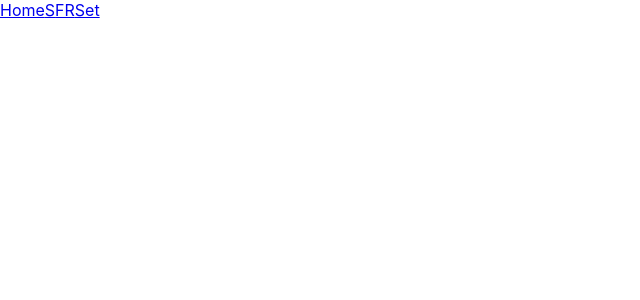
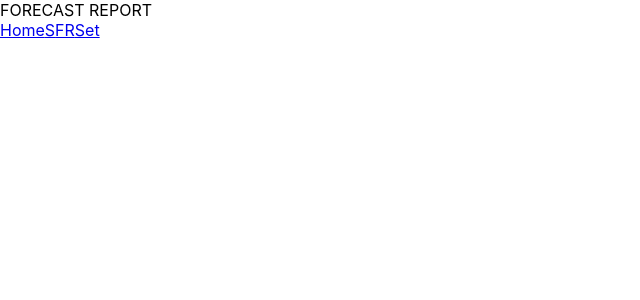
Before and after one commit to alexandrufako/weather-app1, a React (Create React App) app: page /forecast in a window 1280 px wide. Shown: the top 300 px of the page, without its empty margins (0-640 px from the left). Built offline with nearby package versions, Linux system fonts and the light colour scheme.

Commit message:
fixed some shit

```diff
--- a/src/App.js
+++ b/src/App.js
@@ -1,9 +1,9 @@
 import "./App.css";
 import { BrowserRouter as Router, Route, Routes } from "react-router-dom";
-import Forecast from "./pages/forecast/forecastReport";
 import Home from "./pages/home/home";
 import LocationSearch from "./pages/location-search/locationSearch";
 import Footer from "./components/footer/footer";
+import Forecast from "./pages/forecast/forecast";
 
 function App() {
     return (
--- a/src/components/footer/footer.jsx
+++ b/src/components/footer/footer.jsx
@@ -5,7 +5,7 @@ const Footer = () => {
         <div className="footer-container">
             <Link to='/' className='footer-btn'>Home</Link>
             <Link to='/search' className='footer-btn'>S</Link>
-            <Link to='/forecastReport' className='footer-btn'>FR</Link>
+            <Link to='/forecast' className='footer-btn'>FR</Link>
             <Link to='/settings' className='footer-btn'>Set</Link>
         </div>
 
--- /dev/null
+++ b/src/pages/forecast/forecast.jsx
@@ -0,0 +1,7 @@
+const Forecast = () => {
+    return (
+        <div>FORECAST REPORT</div>
+    )
+};
+
+export default Forecast;
--- a/src/pages/forecast/forecastReport.jsx
+++ /dev/null
@@ -1,5 +0,0 @@
-const Forecast = () => {
-    <></>
-};
-
-export default Forecast;
```
